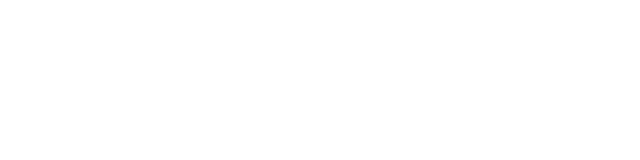
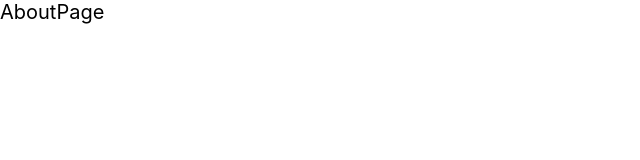
Before and after one commit to naviret/naviret.github.io, a React (Create React App) app: page /about in a window 1280 px wide. Shown: the top 160 px of the page, without its empty margins (0-640 px from the left). Built offline with nearby package versions, Linux system fonts and the light colour scheme.

Commit message:
setup webpages

```diff
--- a/src/App.css
+++ b/src/App.css
@@ -0,0 +1,39 @@
+@import url('https://fonts.googleapis.com/css2?family=Roboto+Mono:wght@400;700&display=swap');
+@import url('https://fonts.googleapis.com/css2?family=Fira+Code:wght@400&display=swap');
+
+@font-face {
+	src: url('assets/fonts/bitmap/PPMondwest-Regular.otf') format('opentype');
+	font-family: 'PPMondwest';
+	/* Additional font properties, if needed */
+	font-weight: normal;
+	font-style: normal;
+}
+
+@font-face {
+	font-family: 'PPNeuBitBold';
+	src: url('assets/fonts/bitmap/PPNeueBit-Bold.otf') format('opentype');
+	/* Additional font properties, if needed */
+	font-weight: normal;
+	font-style: normal;
+}
+
+/* For screens larger than 768px (typical tablet size) */
+@media (min-width: 364px) {
+	html {
+		font-size: 18px;
+	}
+}
+
+/* For screens larger than 768px (typical tablet size) */
+@media (min-width: 768px) {
+	html {
+		font-size: 18px;
+	}
+}
+
+/* For screens larger than 1024px (typical desktop size) */
+@media (min-width: 1024px) {
+	html {
+		font-size: 20px;
+	}
+}
--- a/src/App.js
+++ b/src/App.js
@@ -1,7 +1,26 @@
 import './App.css';
+import React from 'react';
+import HomePage from './pages/HomePage';
+import ProjectsPage from './pages/ProjectsPage.jsx';
+import ExperiencesPage from './pages/ExperiencesPage.jsx';
+import AboutPage from './pages/AboutPage.jsx';
+import { BrowserRouter, Routes, Route } from 'react-router-dom';
 
 function App() {
-	return <div></div>;
+	return (
+		<BrowserRouter>
+			<Routes>
+				<Route path='/' element={<HomePage />}></Route>
+				<Route path='/home' element={<HomePage />}></Route>
+				<Route path='/projects' element={<ProjectsPage />}></Route>
+				<Route
+					path='/experiences'
+					element={<ExperiencesPage />}
+				></Route>
+				<Route path='/about' element={<AboutPage />}></Route>
+			</Routes>
+		</BrowserRouter>
+	);
 }
 
 export default App;
--- /dev/null
+++ b/src/pages/AboutPage.jsx
@@ -0,0 +1,7 @@
+import React from 'react';
+
+function AboutPage() {
+	return <div>AboutPage</div>;
+}
+
+export default AboutPage;
--- /dev/null
+++ b/src/pages/ExperiencesPage.jsx
@@ -0,0 +1,7 @@
+import React from 'react';
+
+function ExperiencesPage() {
+	return <div>ExperiencesPage</div>;
+}
+
+export default ExperiencesPage;
--- /dev/null
+++ b/src/pages/HomePage.jsx
@@ -0,0 +1,7 @@
+import React from 'react';
+
+function HomePage() {
+	return <div>HomePage</div>;
+}
+
+export default HomePage;
--- /dev/null
+++ b/src/pages/ProjectsPage.jsx
@@ -0,0 +1,7 @@
+import React from 'react';
+
+function ProjectsPage() {
+	return <div>ProjectsPage</div>;
+}
+
+export default ProjectsPage;
```
